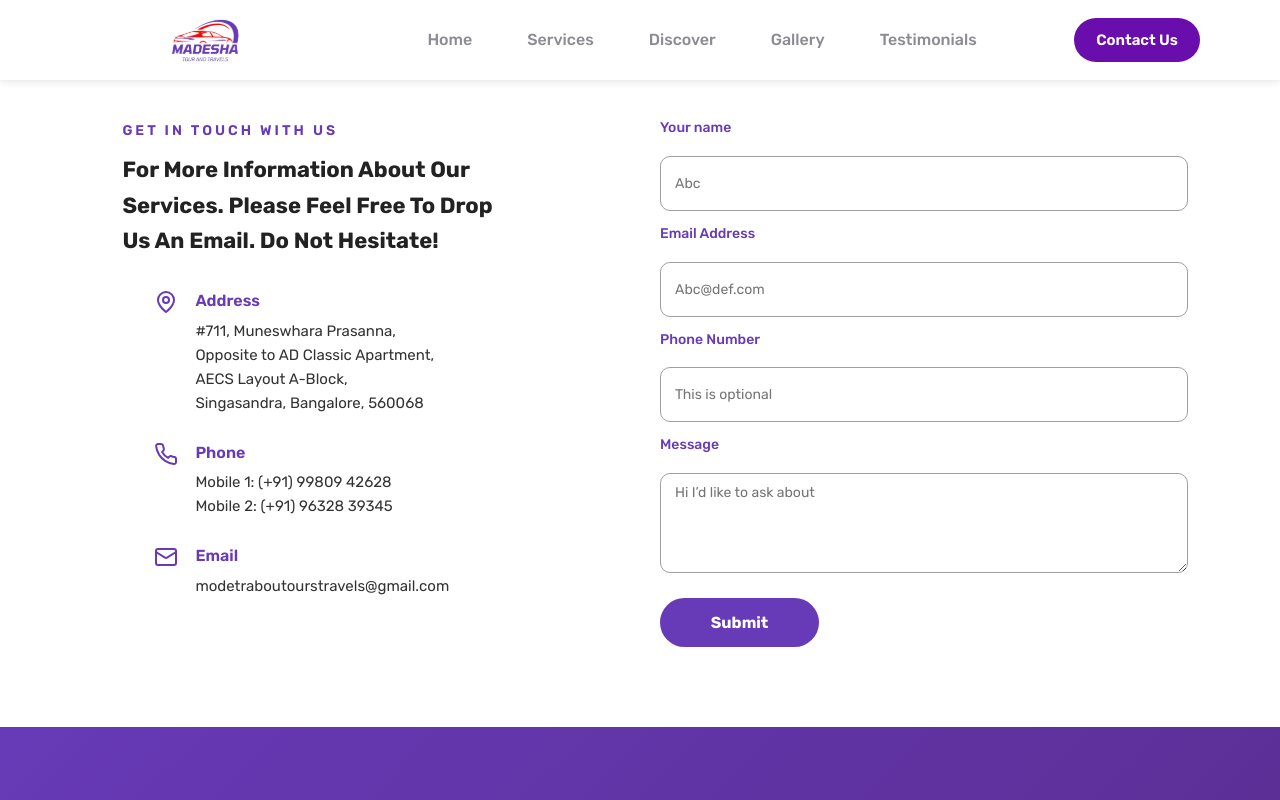
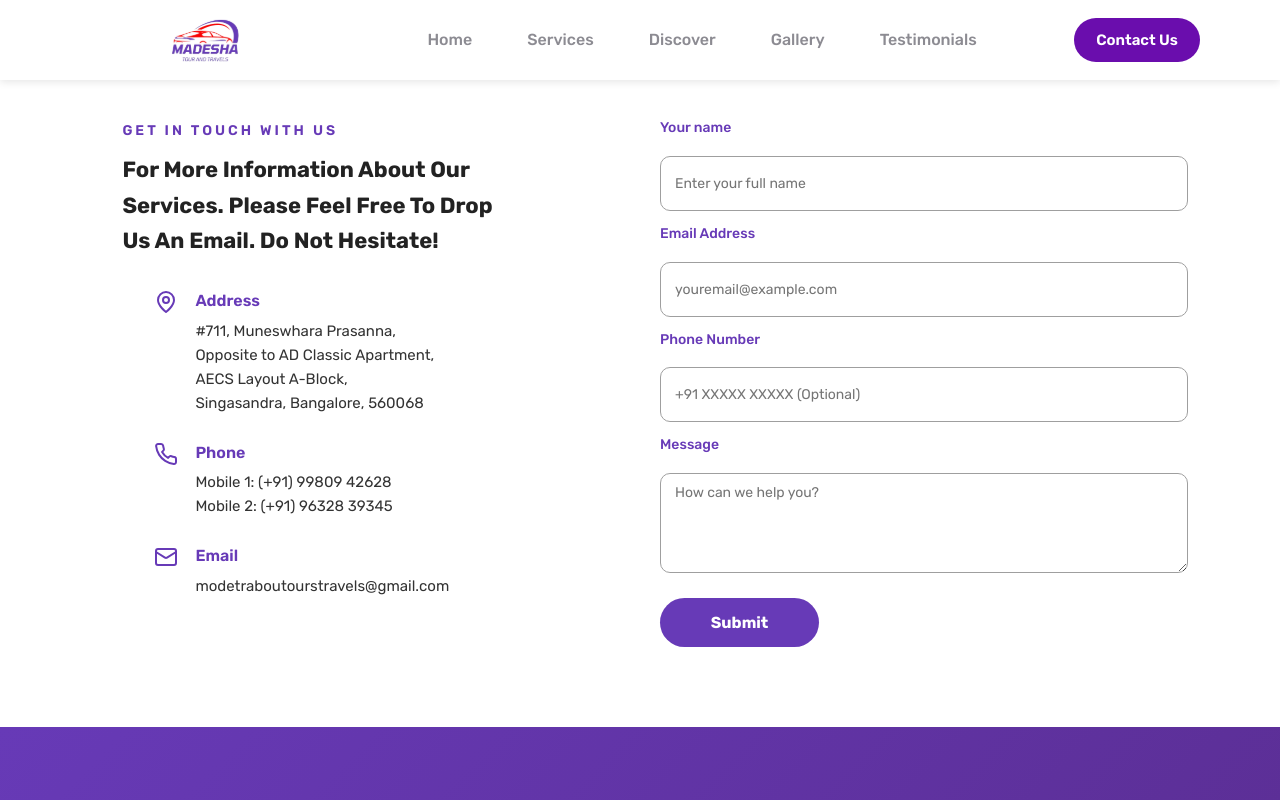
Before and after one commit to IT-Alliance-Tech/MadeshaTravels-React, a React (Vite) app: page /contactUs in a window 1280 px wide. Shown: the top 800 px of the page. Built offline with nearby package versions, Linux system fonts and the light colour scheme.

Commit message:
Updated contactUs.jsx

```diff
--- a/src/pages/contactUs.jsx
+++ b/src/pages/contactUs.jsx
@@ -22,7 +22,6 @@ export default function ContactUs() {
     setStatus("");
 
     try {
-      // Build FormData instead of JSON (no CORS preflight)
       const form = new FormData();
       form.append("name", formData.name);
       form.append("email", formData.email);
@@ -33,7 +32,7 @@ export default function ContactUs() {
         "https://script.google.com/macros/s/AKfycbxRdevDCDN-65c3UERlyegPXyQ18muqfisDhGX4vlt74N4lrKFoKhRBYHoPY6YhZilUPA/exec",
         {
           method: "POST",
-          body: form, // 👈 No headers → avoids preflight → no CORS error
+          body: form,
         }
       );
 
@@ -111,7 +110,7 @@ export default function ContactUs() {
             <input
               type="text"
               name="name"
-              placeholder="Abc"
+              placeholder="Enter your full name"
               value={formData.name}
               onChange={handleChange}
               required
@@ -122,7 +121,7 @@ export default function ContactUs() {
             <input
               type="email"
               name="email"
-              placeholder="Abc@def.com"
+              placeholder="youremail@example.com"
               value={formData.email}
               onChange={handleChange}
               required
@@ -133,7 +132,7 @@ export default function ContactUs() {
             <input
               type="text"
               name="phone"
-              placeholder="This is optional"
+              placeholder="+91 XXXXX XXXXX (Optional)"
               value={formData.phone}
               onChange={handleChange}
               disabled={loading}
@@ -142,7 +141,7 @@ export default function ContactUs() {
             <label>Message</label>
             <textarea
               name="message"
-              placeholder="Hi I’d like to ask about"
+              placeholder="How can we help you?"
               rows={4}
               value={formData.message}
               onChange={handleChange}
@@ -157,7 +156,7 @@ export default function ContactUs() {
             >
               {loading ? "Submitting..." : "Submit"}
             </button>
-            {status && <p className="mt-4">{status}</p>}
+            {status && <p className={styles.statusMessage}>{status}</p>}
           </form>
         </div>
       </div>
```
